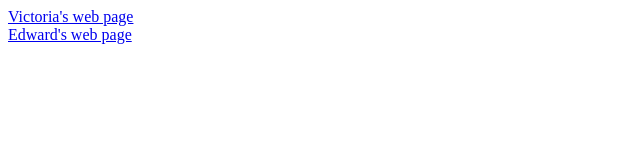
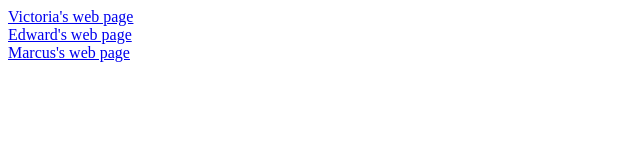
Before and after one commit to ViktoriiaMorozova/First-Project, a plain HTML site: page index.html in a window 1280 px wide. Shown: the whole page, without its empty margins (0-640 px from the left). Drawn offline with Linux system fonts and the light colour scheme.

Commit message:
added marcus page

```diff
--- a/index.html
+++ b/index.html
@@ -10,5 +10,6 @@
     <br>
     <a href="edward.html">Edward's web page</a>
     <br>
+    <a href="marcus.html">Marcus's web page</a>
 </body>
 </html>
```
